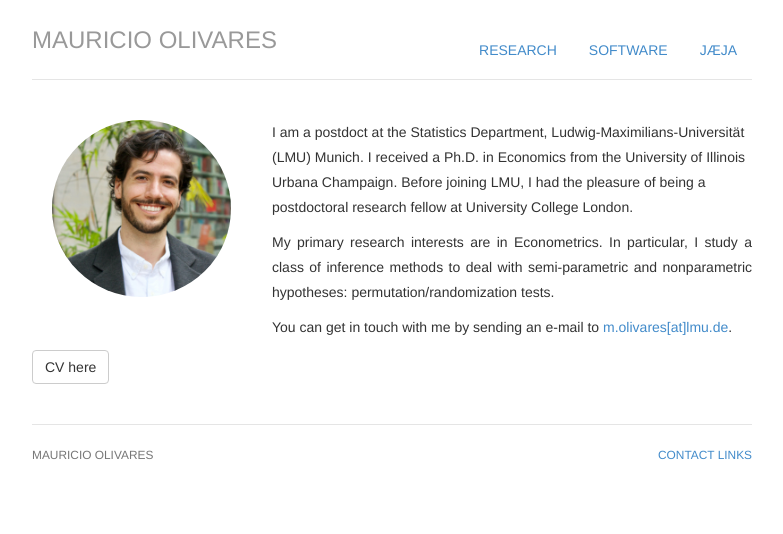
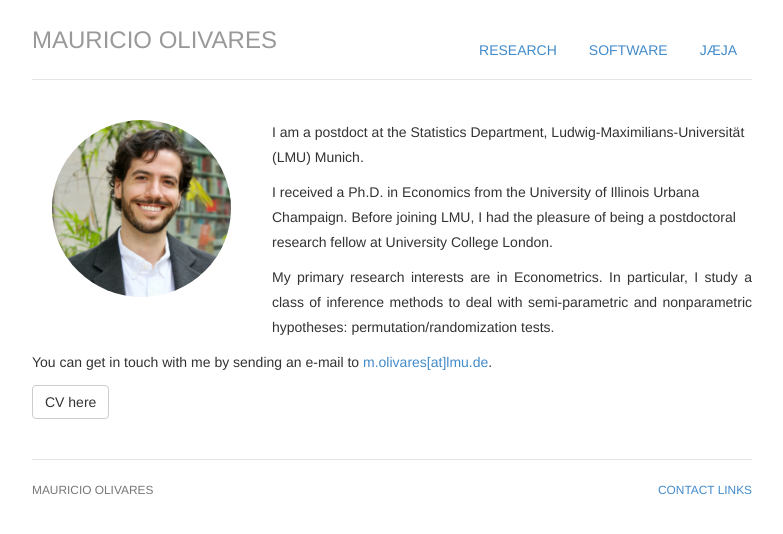
Before and after one commit to mauolivares/mauolivares.github.io, a Jekyll site: the page built from index.html, in a window 1280 px wide. Shown: the top 534 px of the page, without its empty margins (248-1031 px from the left). Built offline with Jekyll 4.4.1, drawn with Linux system fonts in a browser that asks for light colours.

```diff
--- a/index.html
+++ b/index.html
@@ -13,7 +13,8 @@ description: Mauricio Olivares is a postdoctoral research fellow at the Statisti
 	<img  class="img-circle avatar" alt="Mauricio Olivares" src="img/mau_jm.jpg" align="left" , hspace="5px">
 	</div>
 	<div>
-	<p> I am a postdoct at the Statistics Department, Ludwig-Maximilians-Universit&auml;t (LMU) Munich. I received a Ph.D. in Economics from the University of Illinois Urbana Champaign. Before joining LMU, I had the pleasure of being a postdoctoral research fellow at University College London.</p>
+	<p> I am a postdoct at the Statistics Department, Ludwig-Maximilians-Universit&auml;t (LMU) Munich.
+	<p>I received a Ph.D. in Economics from the University of Illinois Urbana Champaign. Before joining LMU, I had the pleasure of being a postdoctoral research fellow at University College London.</p>
 	<p align="justify"> My primary research interests are in Econometrics. In particular, I study a class of inference methods to deal with semi-parametric and nonparametric hypotheses: permutation/randomization tests.
 	<p> You can get in touch with me by sending an e-mail to <a href="mailto:m.olivares@lmu.de">m.olivares[at]lmu.de</a>.
 	<p><a href="/files/Vitae_September2021.pdf" class="btn btn-default pull-left" title="Download CV as PDF">CV here</a>
```
